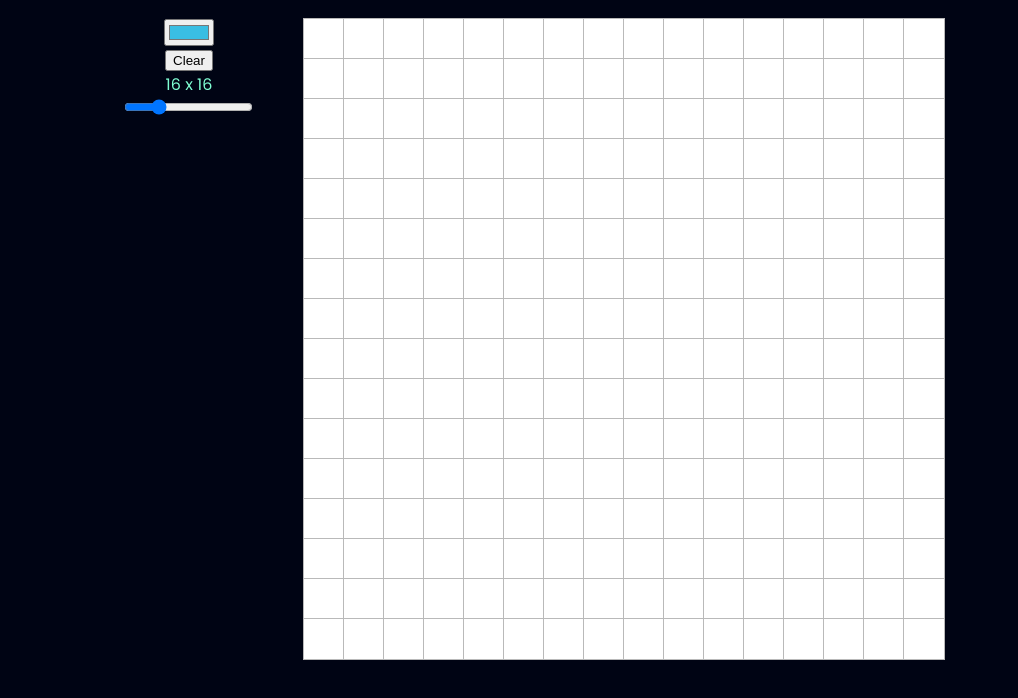
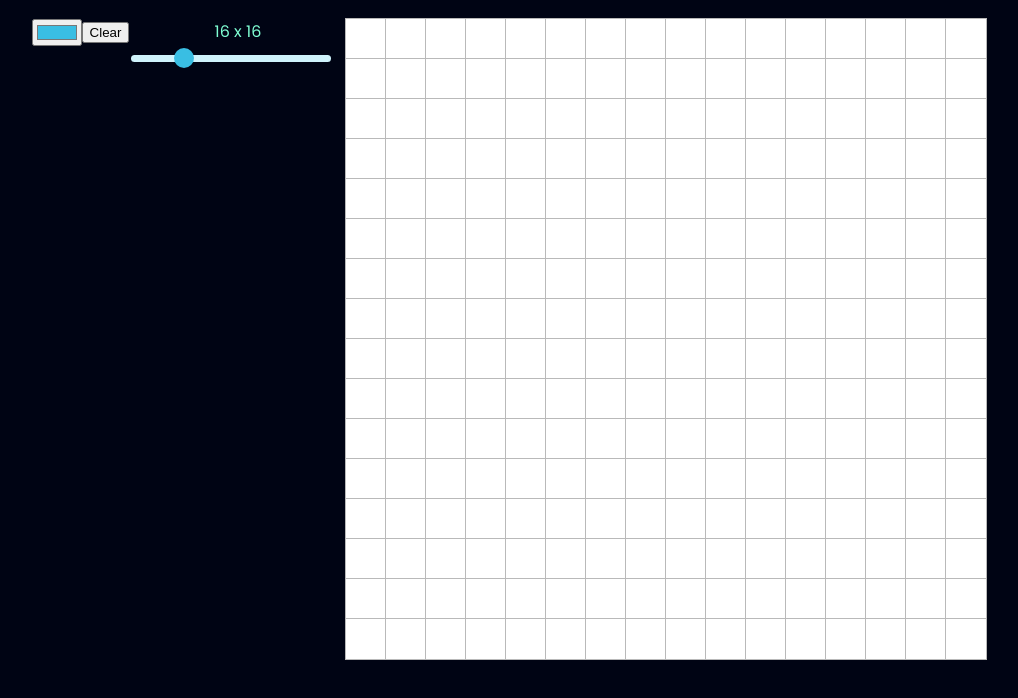
Before and after one commit to fabiusgasber/etch-a-sketch, a plain HTML site: page index.html in a window 1280 px wide. Shown: the part 72-770 px from the top of the page, without its empty margins (131-1149 px from the left). Drawn offline with Linux system fonts and the light colour scheme.

Commit message:
Add slider styling

```diff
--- a/stylesheet.css
+++ b/stylesheet.css
@@ -41,12 +41,18 @@ h1{
     align-items: flex-start;
     align-content: flex-start;
 }
-.user-component{
-    width: 100%;
-}
-
-#sizeSlider {
-    background-color: #39bee3;
-    border-radius: 10px;
-    outline: none;
-}
+input[type="range"] {
+    -webkit-appearance: none;
+    margin-right: 15px;
+    width: 200px;
+    height: 7px;
+    background: #cff3fc;
+    border-radius: 5px;
+  }
+  input[type="range"]::-webkit-slider-thumb {
+    -webkit-appearance: none;
+    height: 20px;
+    width: 20px;
+    border-radius: 50%;
+    background: #39bee3;
+  }
```
